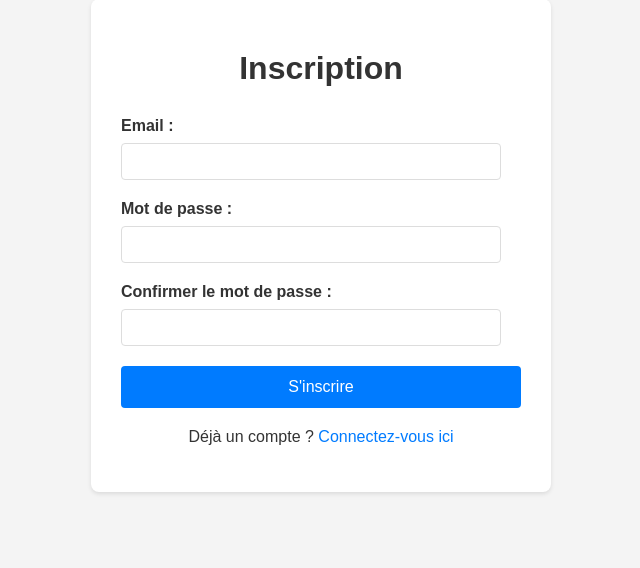
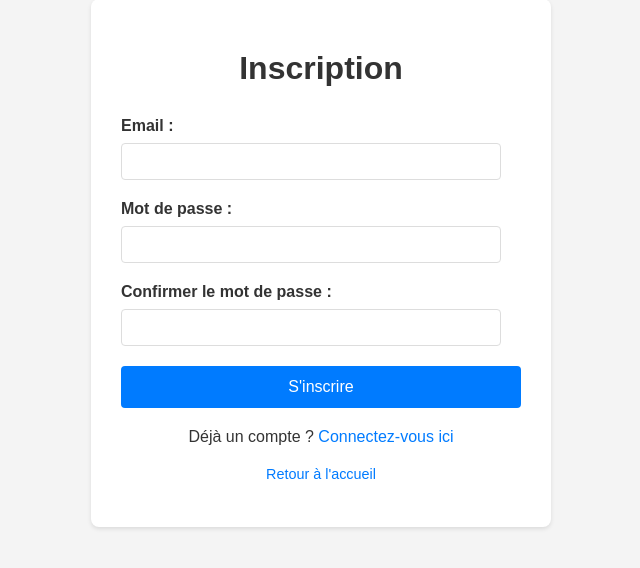
Before and after one commit to Voldemort54/generateur-art-tranche, a Flask app: page /register in a window 1280 px wide. Shown: the part 51-619 px from the top of the page, without its empty margins (319-959 px from the left). Run offline with Flask 3, Linux system fonts and the light colour scheme.

Commit message:
Fix: Mise à jour des liens url_for suite au renommage de la route index

```diff
--- a/templates/admin.html
+++ b/templates/admin.html
@@ -142,7 +142,8 @@
             </tbody>
         </table>
 
-        <p class="back-link"><a href="{{ url_for('index') }}">Retour à l'accueil</a></p>
+        {# CORRECTION: Changer url_for('index') en url_for('app_dashboard') #}
+        <p class="back-link"><a href="{{ url_for('app_dashboard') }}">Retour à l'application</a></p>
     </div>
 </body>
 </html>
--- a/templates/register.html
+++ b/templates/register.html
@@ -84,6 +84,19 @@
         .link-login a:hover {
             text-decoration: underline;
         }
+        .back-to-home { /* Nouveau style pour le lien de retour */
+            display: block;
+            text-align: center;
+            margin-top: 20px;
+            font-size: 0.9em;
+        }
+        .back-to-home a {
+            color: #007bff;
+            text-decoration: none;
+        }
+        .back-to-home a:hover {
+            text-decoration: underline;
+        }
     </style>
 </head>
 <body>
@@ -114,6 +127,8 @@
             <button type="submit">S'inscrire</button>
         </form>
         <p class="link-login">Déjà un compte ? <a href="{{ url_for('login') }}">Connectez-vous ici</a></p>
+        {# NOUVEAU: Lien pour retourner à la page d'accueil publique #}
+        <p class="back-to-home"><a href="{{ url_for('public_home') }}">Retour à l'accueil</a></p>
     </div>
 </body>
 </html>
```
Also changed, not shown: templates/login.html (+15 -0 lines), templates/subscribe.html (+8 -7 lines).
